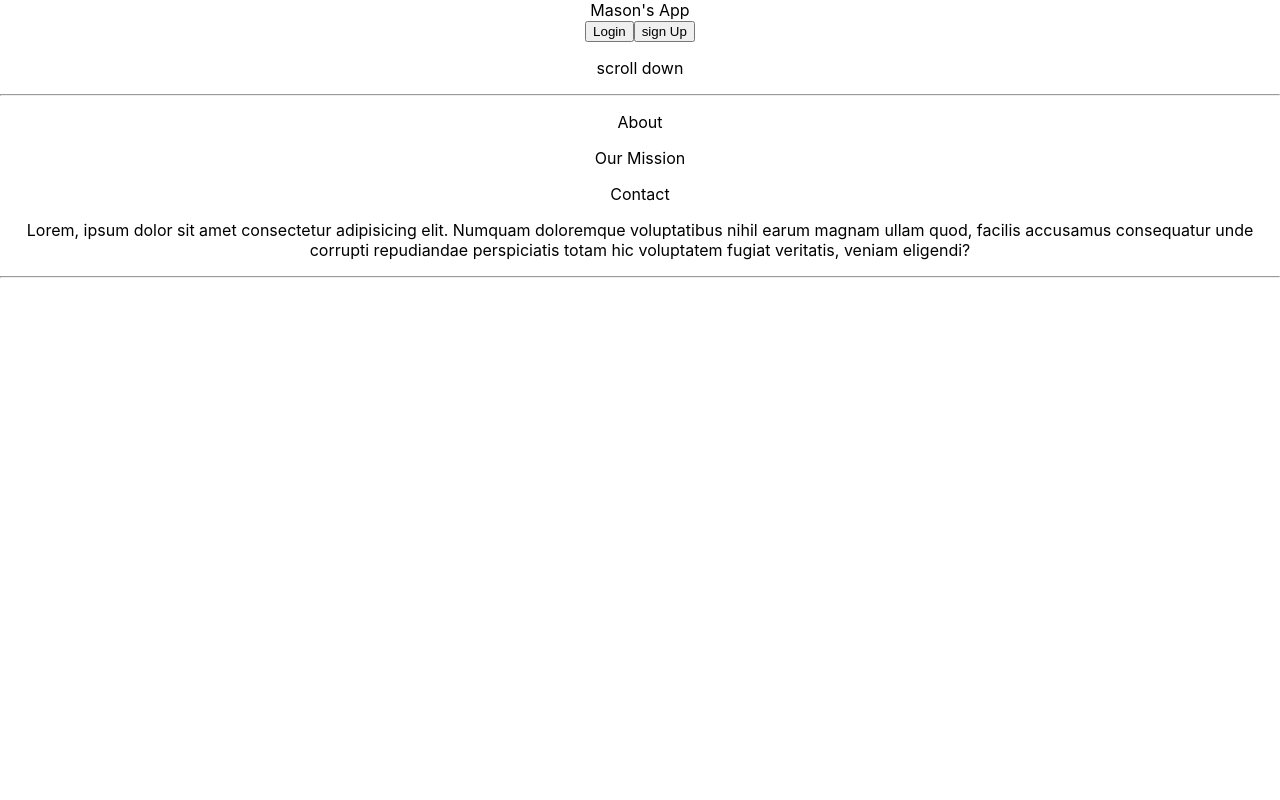
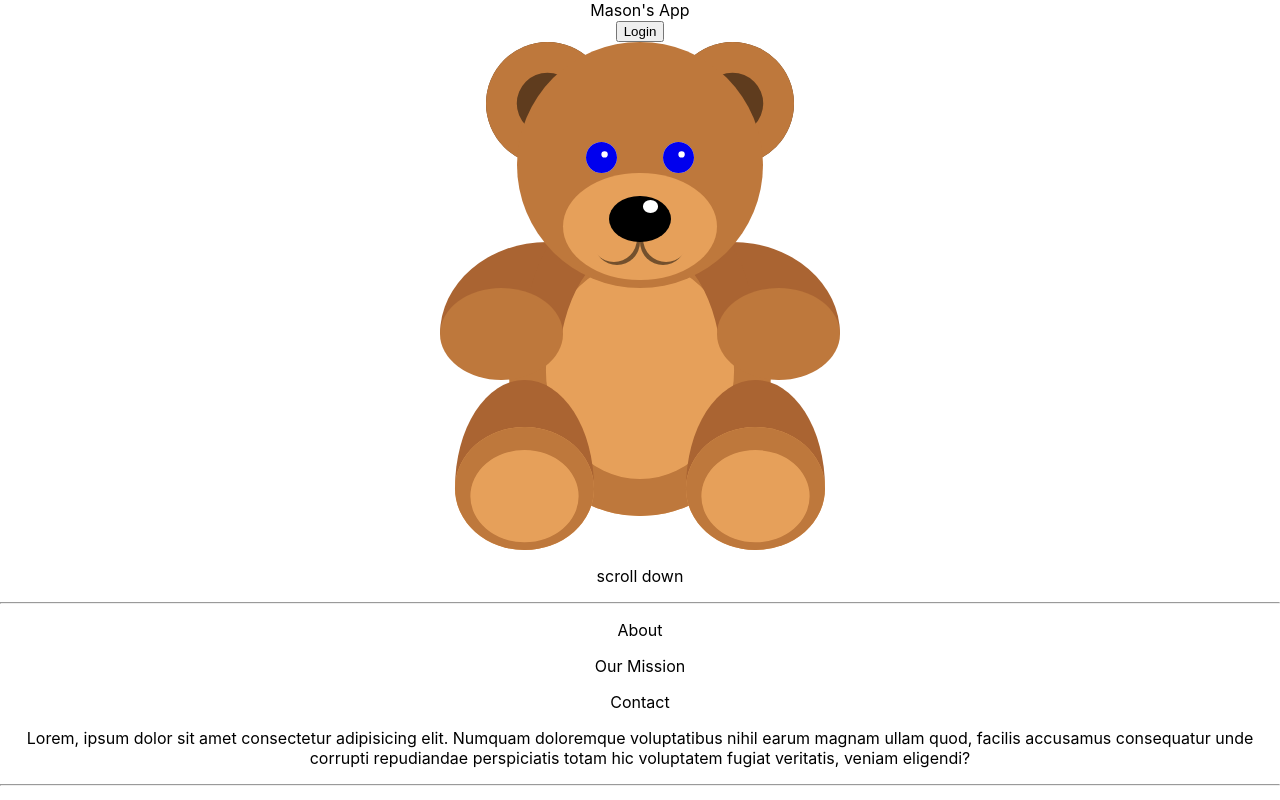
Before and after one commit to mariorojasac/masons-app-frontend, a React (Create React App) app: page / in a window 1280 px wide. Built offline with nearby package versions, Linux system fonts and the light colour scheme; no server answers.

Commit message:
adding css

```diff
--- a/src/App.js
+++ b/src/App.js
@@ -8,6 +8,8 @@ import Login from "./pages/Login";
 import { auth } from "./services/firebase";
 import "./App.css";
 import Header from "./components/Header";
+import "./styles.css";
+
 
 function App() {
   const [user, setUser] = useState(null);
@@ -16,7 +18,7 @@ function App() {
 
   const fetchData = useRef(null);
 
-  const API_URL = "http://localhost:3000/api/user";
+  const API_URL = "http://localhost:3000/api/card";
 
   const getCards = async () => {
     if (!user) return;
@@ -67,11 +69,40 @@ function App() {
   return (
     <div className="App">
       <Switch>
-        <Route exact path="/"><Home user={ user }/></Route>
-        <Route path="/login" render={() => (user ? <Redirect to="/dashboard" /> : <Login />)}/>
-        <Route path="/dashboard" render={() => user ? ( <> <Header user={user} /><Dashboard user={user} /></>) : (<Redirect to="/login" /> )}/>
-        <Route path="/mycards" render={() => user ? (  <Mycards cards={cards} /> ) : ( <Redirect to="/login" /> ) }/>
-        <Route path="/resources"><Resources/></Route>
+        <Route exact path="/">
+          <Home user={user} />
+        </Route>
+        <Route
+          path="/login"
+          render={() => (user ? <Redirect to="/dashboard" /> : <Login />)}
+        />
+        <Route
+          path="/dashboard"
+          render={() =>
+            user ? (
+              <>
+                {" "}
+                <Header user={user} />
+                <Dashboard user={user} />
+              </>
+            ) : (
+              <Redirect to="/login" />
+            )
+          }
+        />
+        <Route
+          path="/mycards"
+          render={() =>
+            user ? (
+              <Mycards cards={cards} createCard={createCard} />
+            ) : (
+              <Redirect to="/login" />
+            )
+          }
+        />
+        <Route path="/resources">
+          <Resources />
+        </Route>
       </Switch>
     </div>
   );
--- a/src/components/Header.js
+++ b/src/components/Header.js
@@ -7,7 +7,7 @@ const Header = (props) => {
       <nav>
         {props.user ? (
           <>
-            <p>Hello, {props.user.displayName} </p>
+            <p>Welcome, {props.user.displayName} </p>
             <img src={props.user.photoURL} alt={props.user.displayName} />
             <img
               src="https://i.imgur.com/OVOPbLz.jpeg"
--- a/src/pages/Dashboard.js
+++ b/src/pages/Dashboard.js
@@ -7,7 +7,7 @@ const Dashboard = (props) => {
   return (
     <div className="container">
       <Header />
-      <h1>Dashboard</h1>
+      <h1></h1>
       <div className="card"><Link to="/mycards">My Card's</Link></div>
       <div className="card"><Link to="/resources">Resources</Link></div>
       <Footer />
--- a/src/pages/Home.js
+++ b/src/pages/Home.js
@@ -6,8 +6,38 @@ const Home = (props) => {
       <div>Mason's App</div>
       <Link to="/login">
         <button>Login</button>
+        <div className="teddy">
+          <div className="right-ear"></div>
+          <div className="left-ear"></div>
+          <div className="head">
+            <div className="right-eye"></div>
+            <div className="left-eye"></div>
+            <div className="mouth-area">
+              <div className="right-cheek"></div>
+              <div className="left-cheek"></div>
+              <div className="nose">
+                <div className="nose-inner"></div>
+              </div>
+            </div>
+          </div>
+          <div className="body"></div>
+          <div className="right-arm">
+            <div className="arm-inner"></div>
+            <div className="paw"></div>
+          </div>
+          <div className="left-arm">
+            <div className="arm-inner"></div>
+            <div className="paw"></div>
+          </div>
+          <div className="right-leg">
+            <div className="foot"></div>
+          </div>
+          <div className="left-leg">
+            <div className="foot"></div>
+          </div>
+        </div>
       </Link>
-      <button>sign Up</button>
+
       <div>
         <p>scroll down</p>
       </div>
--- a/src/pages/Login.js
+++ b/src/pages/Login.js
@@ -1,19 +1,8 @@
-import { Helmet } from "react-helmet";
+
 import { signIn } from "../services/firebase";
 const Login = (props) => {
     return (
       <>
-        <Helmet>
-          <title>Login | React CRM ⚛️</title>
-          <meta
-            name="description"
-            content="Welcome to React CRM, please login to begin"
-          />
-          <meta
-            name="keywords"
-            content="login page, authenticate, login to begin"
-          />
-        </Helmet>
         <h1>Login</h1>
         <button onClick={signIn}>Sign in with Google</button>
       </>
--- a/src/pages/Mycards.js
+++ b/src/pages/Mycards.js
@@ -1,9 +1,37 @@
-import { Helmet } from "react-helmet";
+
 import { useState } from "react";
 import { Link } from "react-router-dom";
 import Footer from "../components/Footer";
 
 const Mycards = (props) => {
+  const [formState, setFormState] = useState({
+    title: "",
+    picture: "",
+    description: "",
+    sound: "",
+    type: "",
+  });
+
+  const handleChange = (e) => {
+    const value = e.target.value;
+
+    setFormState((prevState) => ({
+      ...prevState,
+      [e.target.name]: value,
+    }));
+  };
+
+  const handleSubmit = (e) => {
+    e.preventDefault()
+     props.createCard(formState);
+    setFormState({
+      title: "",
+    picture: "",
+    description: "",
+    sound: "",
+    type: "",
+    })
+  }
 
   return (
     <>
@@ -13,6 +41,54 @@ const Mycards = (props) => {
         </Link>
       </div>
 
+      <div>
+        {props.cards.map((c) => (
+          <p>
+            <ul>
+              <li>CARD{c.title}</li>
+            </ul>
+          </p>
+        ))}
+        <p>Add Card</p>
+        <form onSubmit={handleSubmit}>
+          <label>Title</label>
+          <input
+            type="text"
+            value={formState.title}
+            name="title"
+            onChange={handleChange}
+          />
+          <label>Picture</label>
+          <input
+            type="text"
+            value={formState.picture}
+            name="picture"
+            onChange={handleChange}
+          />
+          <label>Description</label>
+          <input
+            type="text"
+            value={formState.description}
+            name="description"
+            onChange={handleChange}
+          />
+          <label>Sound</label>
+          <input
+            type="text"
+            value={formState.sound}
+            name="sound"
+            onChange={handleChange}
+          />
+          <label>Type</label>
+          <input
+            type="text"
+            value={formState.type}
+            name="type"
+            onChange={handleChange}
+          />
+          <input type="submit" value="Add Card" />
+        </form>
+      </div>
 
       <Footer />
     </>
--- a/src/pages/Resources.js
+++ b/src/pages/Resources.js
@@ -1,6 +1,6 @@
 import { Link } from "react-router-dom";
 import Footer from "../components/Footer";
-import Header from "../components/Header";
+
 const Resources = (props) => {
   return (
     <>
--- a/src/services/firebase.js
+++ b/src/services/firebase.js
@@ -3,13 +3,13 @@ import 'firebase/auth'
 
 
 const firebaseConfig = {
-  apiKey: "AIzaSyAwDxNwMmJDajyQnjH1BzViRoggwC3baRg",
-  authDomain: "react-crm-27302.firebaseapp.com",
-  projectId: "react-crm-27302",
-  storageBucket: "react-crm-27302.appspot.com",
-  messagingSenderId: "97576807748",
-  appId: "1:97576807748:web:b627637225887b52b0bb11",
-  measurementId: "G-6MNYVS9YLG"
+  apiKey: "AIzaSyCPP0ttJcvdae881oUP45XmLROy7xIvhDk",
+  authDomain: "masons-app.firebaseapp.com",
+  projectId: "masons-app",
+  storageBucket: "masons-app.appspot.com",
+  messagingSenderId: "1078369632565",
+  appId: "1:1078369632565:web:cf379c63872618e8df4c7c",
+  measurementId: "G-MB442526CW",
 };
 firebase.initializeApp(firebaseConfig)
 
--- /dev/null
+++ b/src/styles.css
@@ -0,0 +1,153 @@
+.teddy {
+	font-size: calc(50vmin / 260);
+	position: relative;
+	margin: auto;
+	width: 260em;
+	height: 330em;
+}
+.teddy div {
+	position: absolute;
+}
+.right-ear, .left-ear, .head, .right-eye, .left-eye, .mouth-area, .nose, .nose-inner, .right-cheek, .left-cheek, .body, .paw, .foot {
+	border-radius: 50%;
+}
+.right-ear, .left-ear {
+	background: rgb(95,60,30);
+	box-shadow: 0 0 0 20em rgb(190,120,60) inset;
+	width: 80em;
+	height: 80em;
+}
+.right-ear {
+	left: 30em;
+}
+.left-ear {
+	right: 30em;
+}
+.head {
+	background: rgb(190,120,60);
+	width: 160em;
+	height: 160em;
+	right: 0;
+	left: 0;
+	margin: auto;
+	z-index: 1;
+}
+.right-eye, .left-eye, .nose-inner {
+	background: rgb(255, 255, 255);
+}
+.right-eye, .left-eye {
+	box-shadow: 2em -2em 0 8em inset;
+	top: 65em;
+	width: 20em;
+	height: 20em;
+}
+.right-eye {
+	left: 45em;
+}
+.left-eye {
+	right: 45em;
+}
+.mouth-area {
+	background: rgb(230,160,90);
+	right: 0;
+	bottom: 5em;
+	left: 0;
+	margin: auto;
+	width: 100em;
+	height: 70em;
+}
+.nose {
+	background: rgb(0,0,0);
+	top: 15em;
+	right: 0;
+	left: 0;
+	margin: auto;
+	width: 40em;
+	height: 30em;
+}
+.nose-inner {
+	top: 3em;
+	right: 8em;
+	width: 10em;
+	height: 8em;
+}
+.right-cheek, .left-cheek {
+	bottom: 10em;
+	width: 30em;
+	height: 30em;
+}
+.right-cheek {
+	box-shadow: -2em -2em 0 0 rgb(115,80,45) inset;
+	left: 20em;
+}
+.left-cheek {
+	box-shadow: 2em -2em 0 0 rgb(115,80,45) inset;
+	right: 20em;
+}
+.body {
+	background: rgb(230,160,90);
+	box-shadow: 0 0 0 24em rgb(190,120,60) inset;
+	margin: auto;
+	right: 0;
+	bottom: 22em;
+	left: 0;
+	width: 170em;
+	height: 190em;
+}
+.right-arm, .left-arm {
+	background: rgb(170,100,50);
+	top: 130em;
+	width: 70em;
+	height: 60em;
+}
+.right-arm {
+	border-radius: 70em 0 0 0 / 60em 0 0 0;
+	left: 0;
+}
+.right-arm .arm-inner {
+	border-radius: 50em 0 0 0 / 80em 0 0 0;
+	box-shadow: 22em 22em 0 0 rgb(170,100,50) inset;
+	left: 55em;
+}
+.left-arm, .left-arm .paw {
+	right: 0;
+}
+.left-arm {
+	border-radius: 0 70em 0 0 / 0 60em 0 0;
+}
+.left-arm .arm-inner {
+	border-radius: 0 50em 0 0 / 0 80em 0 0;
+	box-shadow: -22em 22em 0 0 rgb(170,100,50) inset;
+	right: 55em;
+}
+.arm-inner {
+	width: 50em;
+	height: 80em;
+	bottom: 0;
+}
+.paw {
+	background: rgb(190,120,60);
+	width: 80em;
+	height: 60em;
+	top: 30em;
+}
+.right-leg, .left-leg {
+	background: rgb(170,100,50);
+	border-radius: 45em 45em 0 0 / 70em 70em 0 0;
+	bottom: 40em;
+	width: 90em;
+	height: 70em;
+}
+.right-leg  {
+	left: 10em;
+}
+.left-leg  {
+	right: 10em;
+}
+.foot  {
+	background: rgb(230,160,90);
+	box-shadow: 0 5em 0 10em rgb(190,120,60) inset;
+	width: 100%;
+	height: 80em;
+	top: 30em;
+}
```
